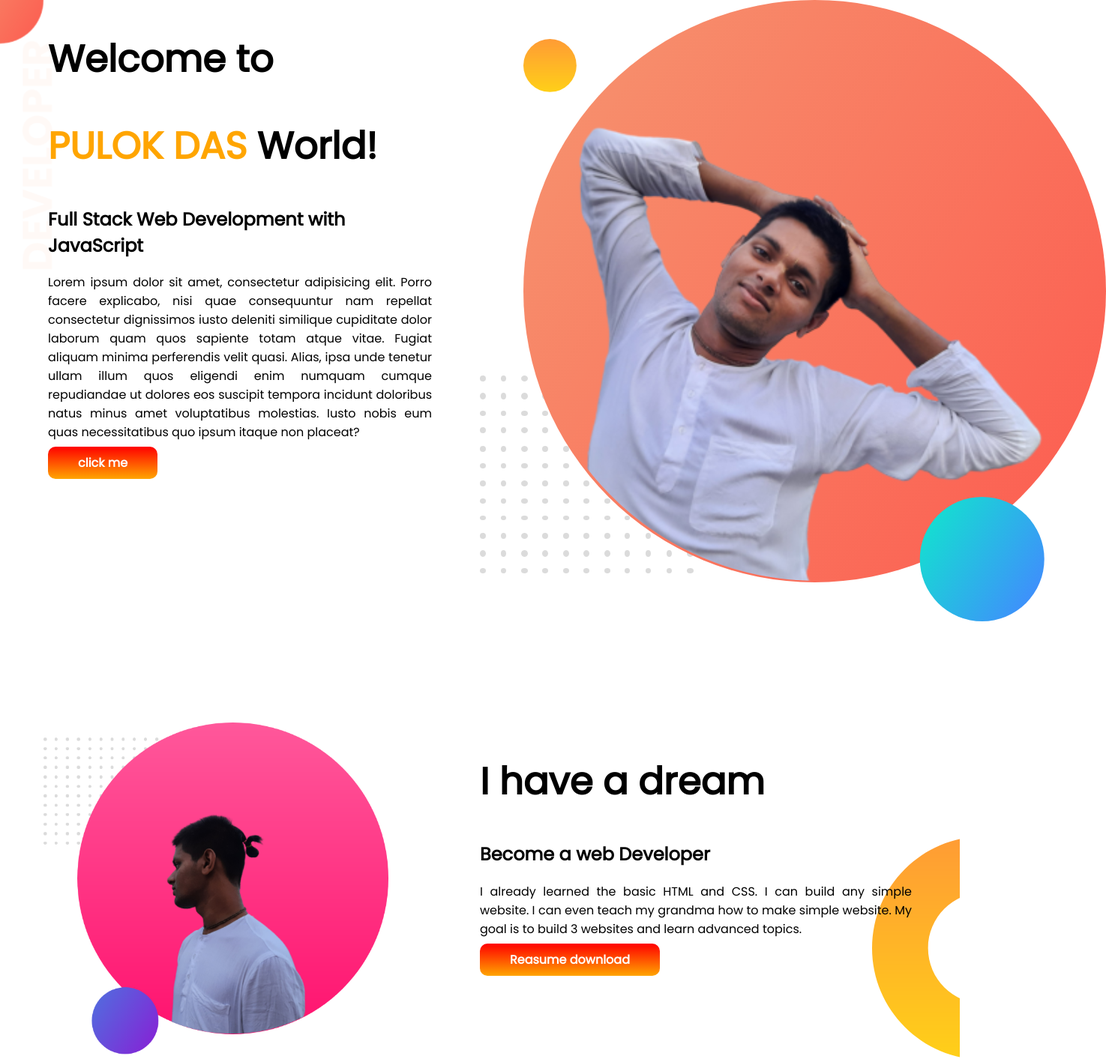
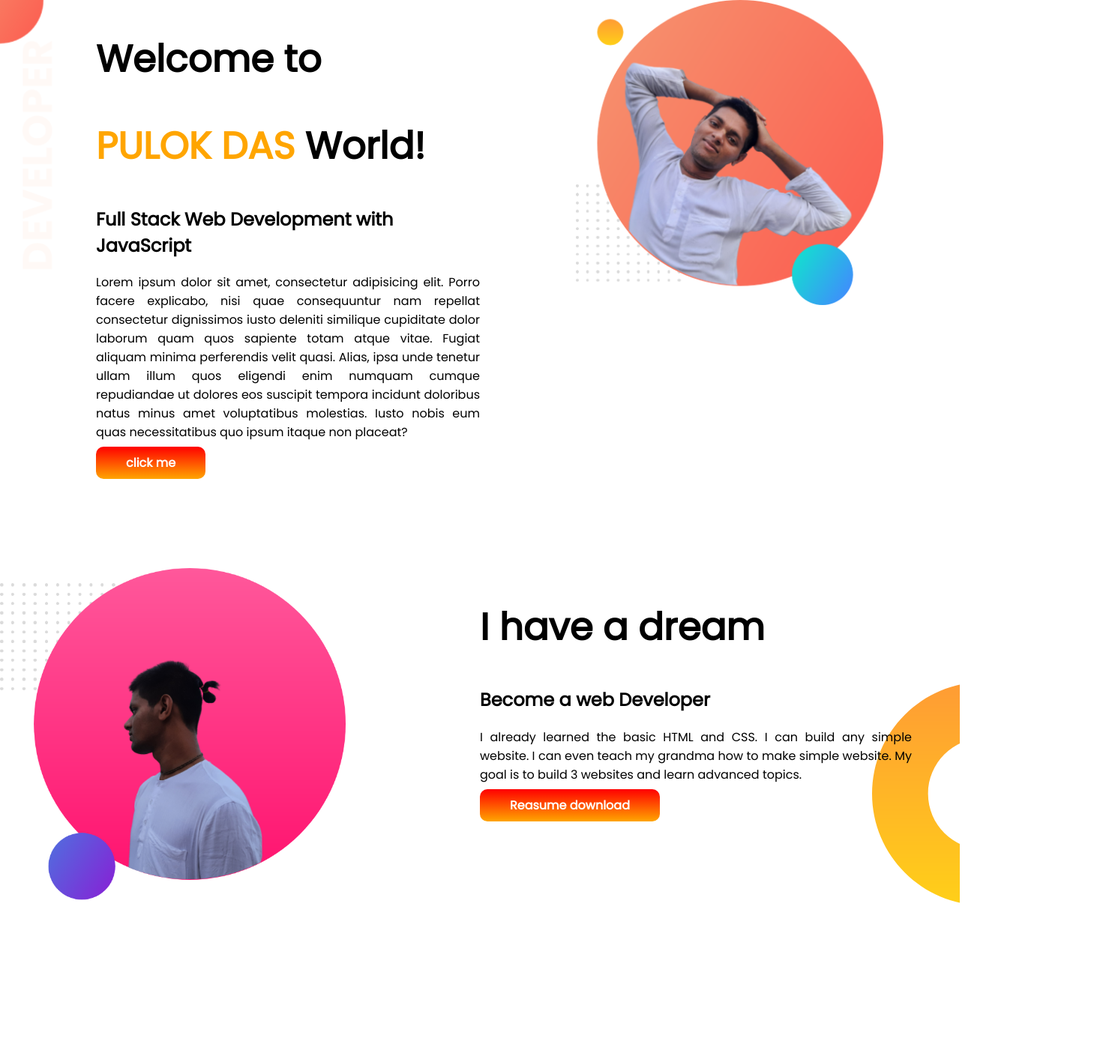
Before and after one commit to edujobs301/professional, a plain HTML site: page index.html in a window 1280 px wide. Shown: the top 1417 px of the page at 75% size, 1475 px wide, since content can reach past the window. Drawn offline with Linux system fonts and the light colour scheme.

Commit message:
work done

```diff
--- a/index.html
+++ b/index.html
@@ -4,7 +4,7 @@
     <meta charset="UTF-8">
     <meta http-equiv="X-UA-Compatible" content="IE=edge">
     <meta name="viewport" content="width=device-width, initial-scale=1.0">
-    <title>Document</title>
+    <title>web design</title>
     <link rel="stylesheet" href="style.css">
     <link rel="preconnect" href="https://fonts.googleapis.com">
     <link rel="preconnect" href="https://fonts.gstatic.com" crossorigin>
--- a/style.css
+++ b/style.css
@@ -18,19 +18,19 @@ h1{
     margin-bottom: 10%;
 
 }
-.header-part img {
+.header-right img {
     width: 80%;
 }
 
 
 .header-left{
     width: 50%;
-    padding-left: 5%;
+    padding-left: 10%;
 }
 
 .header-right{
     width: 50%;
-    padding-left: 5%;
+    padding-left: 10%;
 }
 .link-color{
     text-decoration: none;
@@ -54,7 +54,7 @@ h1{
 
 .container img{
     width: 80%;
-    padding-left: 10%;
+    padding-right: 10%;
 }
 .container-left{
     width: 50%;
```
